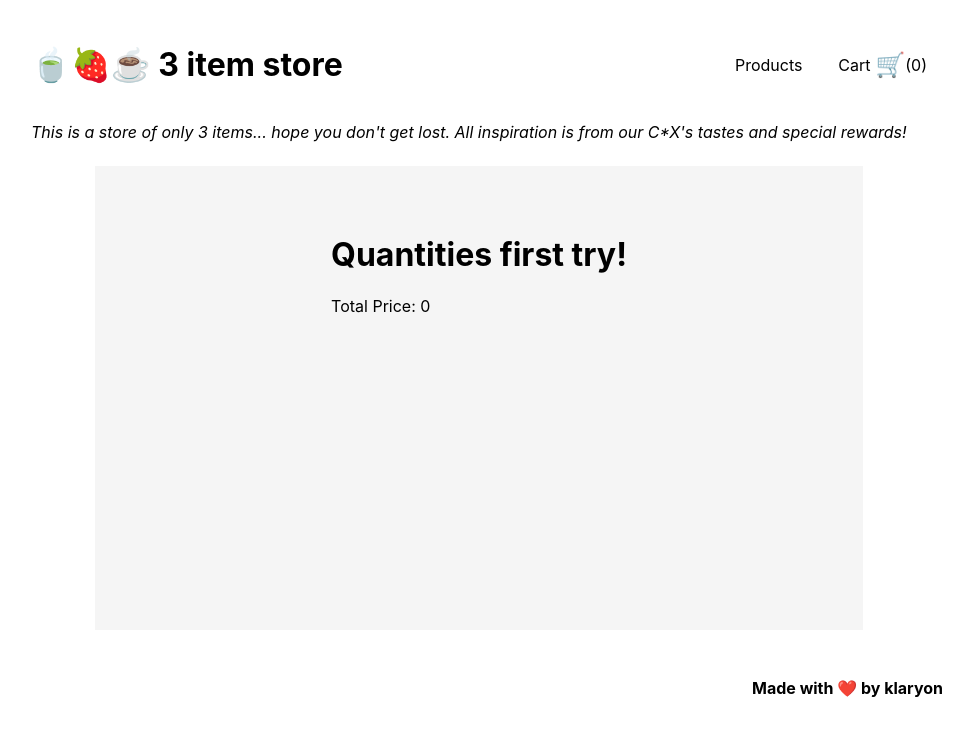
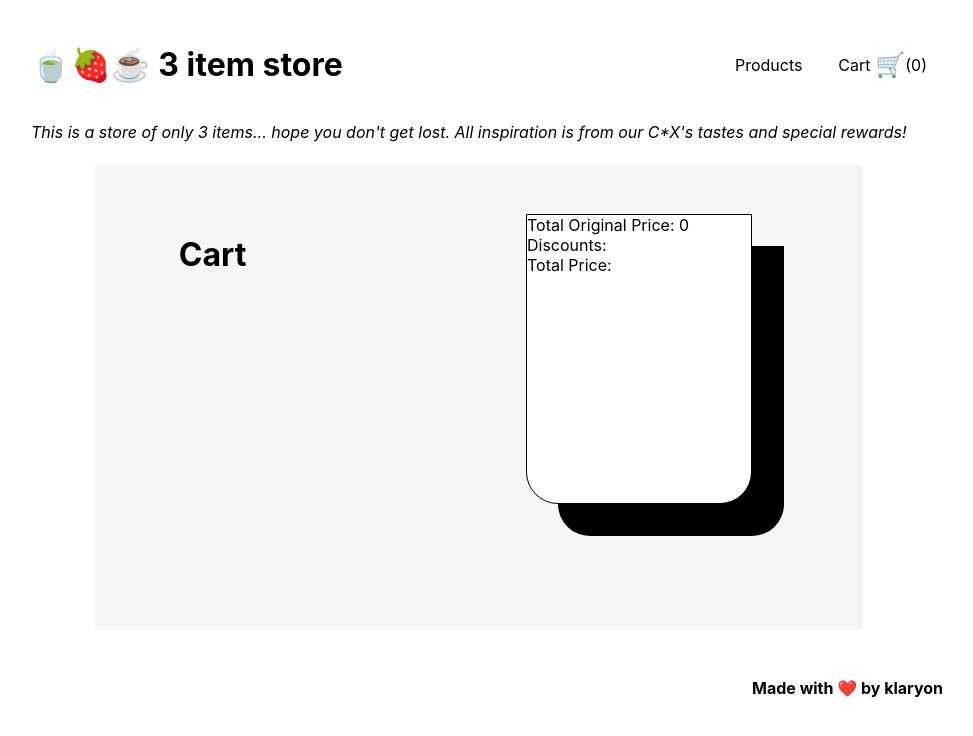
Before and after one commit to klaryon/three_item_store, a React (Create React App) app: page /shop in a window 1280 px wide. Shown: the top 736 px of the page, without its empty margins (161-1134 px from the left). Built offline with nearby package versions, Linux system fonts and the light colour scheme.

Commit message:
initial wireframe shop screen

```diff
--- a/src/App.js
+++ b/src/App.js
@@ -7,11 +7,11 @@ import data from "../src/shared/data"
 const App = () => {
   const [cart, setCart] = useState([]);
   const [totalItems, setTotalItems] = useState(0);
-  const [totalPrice, setTotalPrice] = useState(0);
+  const [originalPrice, setOriginalPrice] = useState(0);
 
   const handleAddCart = (id, name, price, count) => {
 
-    console.log(cart)
+    // console.log(cart)
 
     const indexExistCart = cart.findIndex(i => i.id === id)
 
@@ -33,11 +33,12 @@ const App = () => {
     // TOTAL PRICE CART
     let sumPrice = 0;
     cart.forEach(item => {sumPrice += item.price * item.count});
-    setTotalPrice(sumPrice)
+    setOriginalPrice(sumPrice)
   }
 
+  console.log(cart);
   console.log(totalItems);
-  console.log(totalPrice);
+  console.log(originalPrice);
 
   return (
     <Switch>
@@ -45,7 +46,7 @@ const App = () => {
           <Product items={data} handleAddCart={handleAddCart} totalItems={totalItems} />
       </Route>
       <Route exact path="/shop">
-          <Shop cart={cart} totalItems={totalItems} totalPrice={totalPrice}/>
+          <Shop cart={cart} totalItems={totalItems} originalPrice={originalPrice}/>
       </Route>
     </Switch>
   );
--- a/src/components/units/CardItem/CardItem.js
+++ b/src/components/units/CardItem/CardItem.js
@@ -1,5 +1,5 @@
 import React, { useState} from "react"
-import { StyledCartItem, StyledCardBody, Name, Price, SmallParagraph, StyledQuantitySelector, StyledButton, Button } from "./styles"
+import { StyledCartItem, StyledCardBody, Name, Price, SmallParagraph, StyledQuantitySelector, StyledButton, Button, Unit } from "./styles"
 import QuantitySelector from "../QuantitySelector/QuantitySelector"
 
 const CardItem = ({item, handleAddCart}) => {
@@ -30,7 +30,7 @@ const CardItem = ({item, handleAddCart}) => {
             <img src={item.image} alt={item.name}/>
             <StyledCardBody>
                 <Name>{item.name}</Name>
-                <Price>€ {item.price}</Price>
+                <Price>€ {item.price} <Unit>per unit</Unit></Price>
                 <SmallParagraph>{item.description}</SmallParagraph>
             </StyledCardBody>
             <StyledQuantitySelector>
--- a/src/components/units/CardItem/styles.js
+++ b/src/components/units/CardItem/styles.js
@@ -30,6 +30,7 @@ export const Name = styled.p`
 export const Price = styled.p`
     font-weight: bold;
     color: ${Colors.leaf};
+    padding-bottom: 0.15rem;
 `;
 export const SmallParagraph = styled.small`
     font-style: italic;
@@ -65,3 +66,7 @@ export const Button = styled.button`
         color:${Colors.leaf};
     }
 `;
+export const Unit = styled.small`
+    font-weight: normal;
+    font-style: italic;
+`;
--- /dev/null
+++ b/src/components/units/CartLine/styles.js
@@ -0,0 +1,6 @@
+import styled from "styled-components";
+import Colors from "../../../theme/Colors"
+
+export const StyledCartItem = styled.div`
+    background-color: ${Colors.white};
+`;
--- a/src/screens/Shop/Shop.js
+++ b/src/screens/Shop/Shop.js
@@ -1,9 +1,9 @@
 import React from "react";
 import Body from "../../components/layout/Body/Body";
 import CartLine from "../../components/units/CartLine/CartLine"
-import StyledShop from "./styles"
+import {StyledShop, StyledCartLine, Heading, StyledCartItems, StyledPrice, OriginalPrice, Discounts, TotalPrice} from "./styles"
 
-const Shop = ({cart, totalItems, totalPrice}) => {
+const Shop = ({cart, totalItems, originalPrice}) => {
 
     const cartLine = cart.map((item) => (
         <CartLine item={item} key={item.id} />
@@ -11,10 +11,18 @@ const Shop = ({cart, totalItems, totalPrice}) => {
     )
     return (
         <Body totalItems={totalItems}>
-            <StyledShop >
-                <h1>Quantities first try!</h1>
-                Total Price: {totalPrice}
-                {cartLine}
+            <StyledShop>
+                <StyledCartItems>
+                    <Heading>Cart</Heading>
+                    <StyledCartLine>
+                        {cartLine}
+                    </StyledCartLine>
+                </StyledCartItems>
+                <StyledPrice>
+                    <OriginalPrice>Total Original Price: {originalPrice}</OriginalPrice>
+                    <Discounts>Discounts: {""}</Discounts>
+                    <TotalPrice>Total Price: {""}</TotalPrice>
+                </StyledPrice>
             </StyledShop>
         </Body>
     )
--- a/src/screens/Shop/styles.js
+++ b/src/screens/Shop/styles.js
@@ -1,7 +1,39 @@
 import styled from "styled-components"
+import Colors from "../../theme/Colors"
 
-const StyledShop = styled.div`
+export const StyledShop = styled.div`
+    display: flex;
+    justify-content: space-between;
+`;
+export const Heading = styled.h1`
     background-color: none;
-`
-
-export default StyledShop;
+`;
+export const StyledCartItems = styled.div`
+    display: flex;
+    flex-direction: column;
+    width: 20rem;
+`;
+export const StyledCartLine = styled.div`
+    background-color: none;
+`;
+export const StyledPrice = styled.div`
+    display:flex;
+    flex-direction: column;
+    background-color: ${Colors.white};
+    height: 18rem;
+    width: 14rem;
+    margin-left: 1.7rem;
+    margin-right: 1.7rem;
+    border: 1px solid ${Colors.black};
+    border-radius: 0rem 0rem 2rem 2rem;
+    box-shadow: 2rem 2rem ${Colors.black};
+`;
+export const OriginalPrice = styled.div`
+    background-color: none;
+`;
+export const Discounts = styled.div`
+    background-color: none;
+`;
+export const TotalPrice = styled.div`
+    background-color: none;
+`;
--- a/src/shared/data.js
+++ b/src/shared/data.js
@@ -8,7 +8,7 @@ const data = [
         name: "Green Tea",
         image: greentea,
         price: 3.11,
-        discount: 3.11,
+        discount: 0,
         description: "Buy one get one free!"
     },
     {
```
